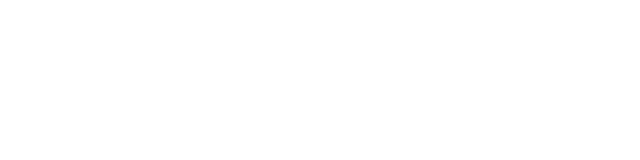
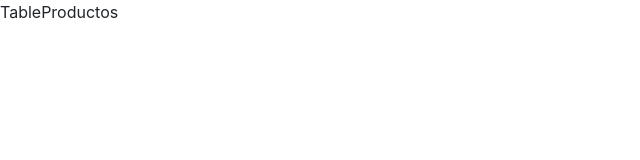
Before and after one commit to victor11s/ENER-G-ULTRA, a React (Create React App) app in the folder energ-1.0/: page /admiAgregarProducto in a window 1280 px wide. Before the commit this address had no page. Shown: the top 160 px of the page, without its empty margins (0-640 px from the left). Built offline with nearby package versions, Linux system fonts and the light colour scheme.

Commit message:
App js mod y table productos ajustada

```diff
--- a/energ-1.0/src/App.js
+++ b/energ-1.0/src/App.js
@@ -4,6 +4,7 @@
 
 import React from "react";
 import DetalleProductos from "./pages/DetalleProductos";
+import AdmiAgregarProducto from "./pages/AdmiAgregarProducto";
 
 // aqui se importan todos los componentes creados
 
@@ -18,6 +19,8 @@
         <Route path="/" element={<LandingPage />} />
         <Route path="/catalogo" element={<Catalogo />} />
         <Route path="/detalleProducto/:id" element={<DetalleProductos />} />
+        <Route path="/admiAgregarProducto/" element={<AdmiAgregarProducto />} />
+
 
         {/* Agregar rutas de perfil y noticias*/}
       </Routes>
--- a/energ-1.0/src/components/Admi/TableProductos.js
+++ b/energ-1.0/src/components/Admi/TableProductos.js
@@ -0,0 +1,10 @@
+import React, { Component } from 'react'
+
+function TableProductos  () {
+
+    return (
+      <div>TableProductos</div>
+    )
+  }
+
+export default TableProductos
--- a/energ-1.0/src/pages/AdmiAgregarProducto.js
+++ b/energ-1.0/src/pages/AdmiAgregarProducto.js
@@ -0,0 +1,11 @@
+import React, { Component } from 'react'
+import TableProductos from '../components/Admi/TableProductos'
+
+function AdmiAgregarProducto ()  {
+
+    return (
+      <div><TableProductos/></div>
+    )
+  }
+
+export default AdmiAgregarProducto
```
